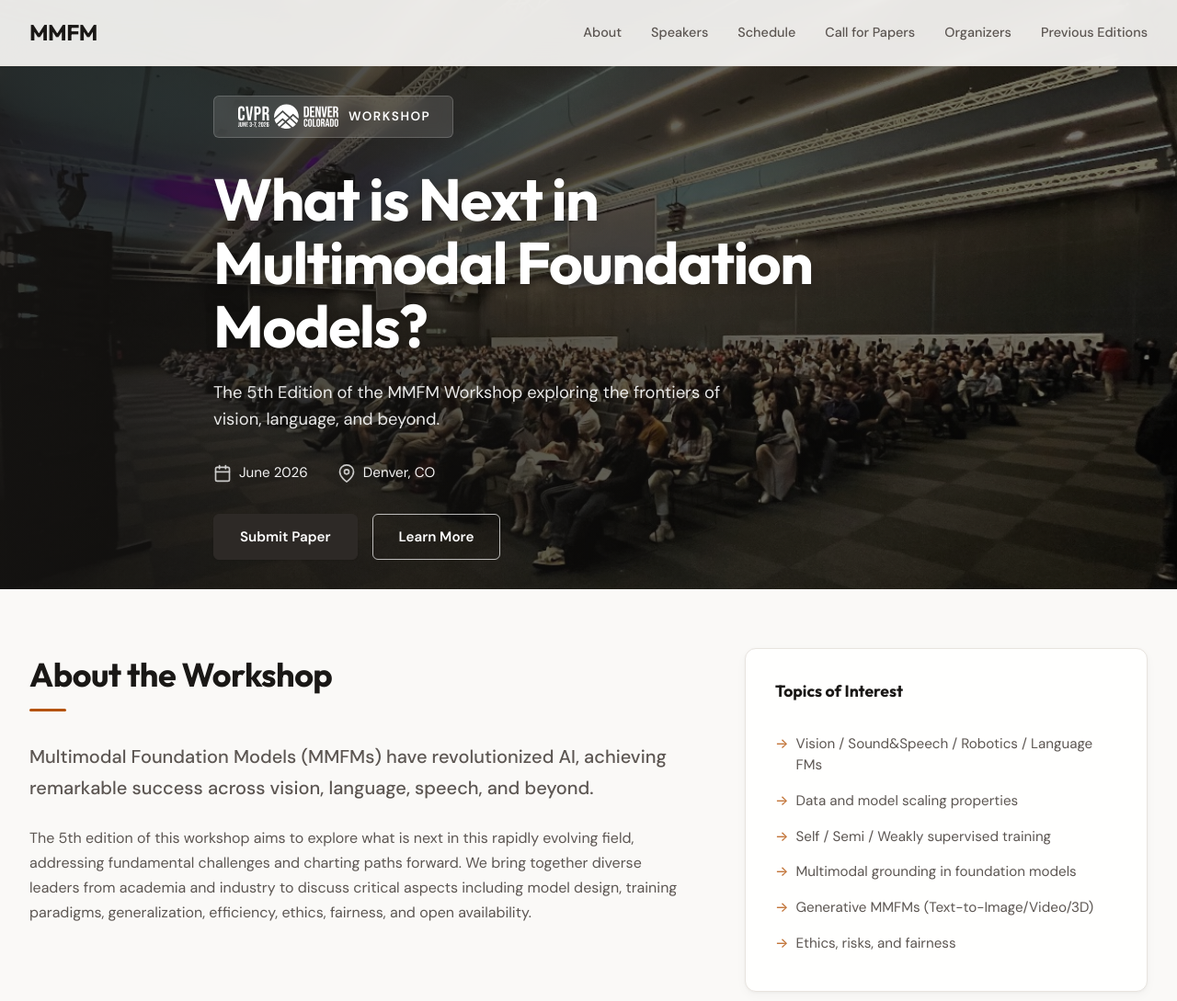
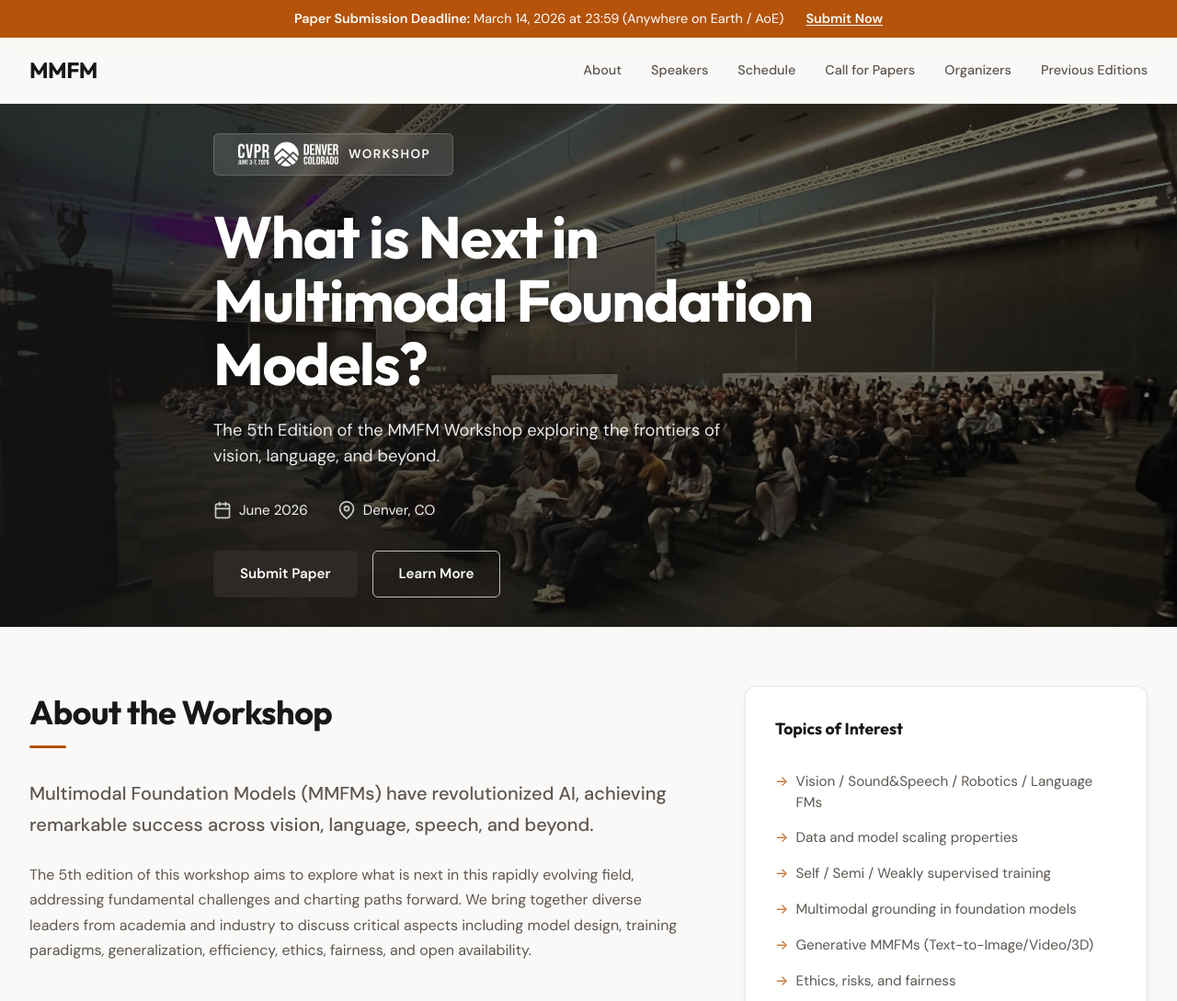
Before and after one commit to mmfm-workshop/mmfm-workshop.github.io, a website built with Vite: page index.html in a window 1280 px wide. Shown: the top 1089 px of the page at 92% size. Built offline with nearby package versions, Linux system fonts and the light colour scheme.

Commit message:
Add deadline banner, explicit submission time, and review format info
- Add top banner announcing paper deadline: March 14, 23:59 AoE
- Make time and timezone explicit in CFP deadlines section
- Add single-blind review format note to Call for Papers
- Switch navbar from fixed to sticky positioning

```diff
--- a/index.html
+++ b/index.html
@@ -15,6 +15,12 @@
 </head>
 
 <body>
+    <div class="deadline-banner">
+        <div class="container deadline-banner-content">
+            <span><strong>Paper Submission Deadline:</strong> March 14, 2026 at 23:59 (Anywhere on Earth / AoE)</span>
+            <a href="#cfp" class="deadline-banner-link">Submit Now</a>
+        </div>
+    </div>
     <nav class="navbar">
         <div class="nav-container">
             <a href="#" class="nav-logo">MMFM <div class="nav-workshop-tag"><img
@@ -142,11 +148,12 @@
                             <p>Short papers or extended abstracts (4 pages). Papers already accepted to CVPR are also
                                 welcome.</p>
                         </div>
+                        <p class="cfp-review-info">Papers will be peer-reviewed in a single blind format, and submissions need not be anonymized (but authors may choose to submit anonymously).</p>
                     </div>
                     <div class="cfp-timeline">
                         <h3>Important Deadlines (Tentative)</h3>
                         <ul class="timeline-list">
-                            <li><strong>March 14, 2026</strong>Paper Submission Deadline</li>
+                            <li><strong>March 14, 2026, 23:59 AoE</strong>Paper Submission Deadline</li>
                             <li><strong>April 01, 2026</strong>Notification to Authors</li>
                             <li><strong>April 11, 2026</strong>Camera-ready Deadline</li>
                             <li><strong>April 18, 2026</strong>Finalized Program</li>
--- a/src/styles/main.css
+++ b/src/styles/main.css
@@ -100,11 +100,41 @@ h3,
     padding: 0 var(--space-xl);
 }
 
+/* Deadline Banner */
+.deadline-banner {
+    background: #b45309;
+    color: white;
+    font-size: 0.9rem;
+    padding: 0.55rem 0;
+    text-align: center;
+    box-shadow: 0 2px 8px rgba(180, 83, 9, 0.3);
+}
+
+.deadline-banner-content {
+    display: flex;
+    align-items: center;
+    justify-content: center;
+    gap: var(--space-lg);
+}
+
+.deadline-banner-link {
+    color: white;
+    font-weight: 700;
+    text-decoration: underline;
+    text-underline-offset: 2px;
+    white-space: nowrap;
+    transition: opacity var(--transition-fast);
+}
+
+.deadline-banner-link:hover {
+    opacity: 0.85;
+}
+
+
 /* Navbar */
 .navbar {
-    position: fixed;
+    position: sticky;
     top: 0;
-    left: 0;
     width: 100%;
     height: var(--header-height);
     background: var(--nav-bg);
@@ -215,7 +245,7 @@ h3,
     min-height: 44vh;
     display: flex;
     align-items: center;
-    padding-top: calc(var(--header-height) + var(--space-xl));
+    padding-top: var(--space-xl);
     padding-bottom: var(--space-xl);
     color: white;
     overflow: hidden;
@@ -652,6 +682,12 @@ h3,
     margin-bottom: 0;
 }
 
+.cfp-review-info {
+    color: var(--text-secondary);
+    font-size: 0.95rem;
+    line-height: 1.6;
+}
+
 .track-card h3 {
     margin-bottom: var(--space-sm);
     color: var(--text-primary);
@@ -892,6 +928,15 @@ h3,
 }
 
 @media (max-width: 1080px) {
+    .deadline-banner {
+        font-size: 0.8rem;
+        padding: 0.5rem 0;
+    }
+
+    .deadline-banner-content {
+        gap: var(--space-sm);
+    }
+
     .container {
         padding: 0 var(--space-lg);
     }
@@ -984,7 +1029,6 @@ h3,
     .hero {
         min-height: 48vh;
         text-align: center;
-        padding-top: 76px;
     }
 
     .hero::after {
```
